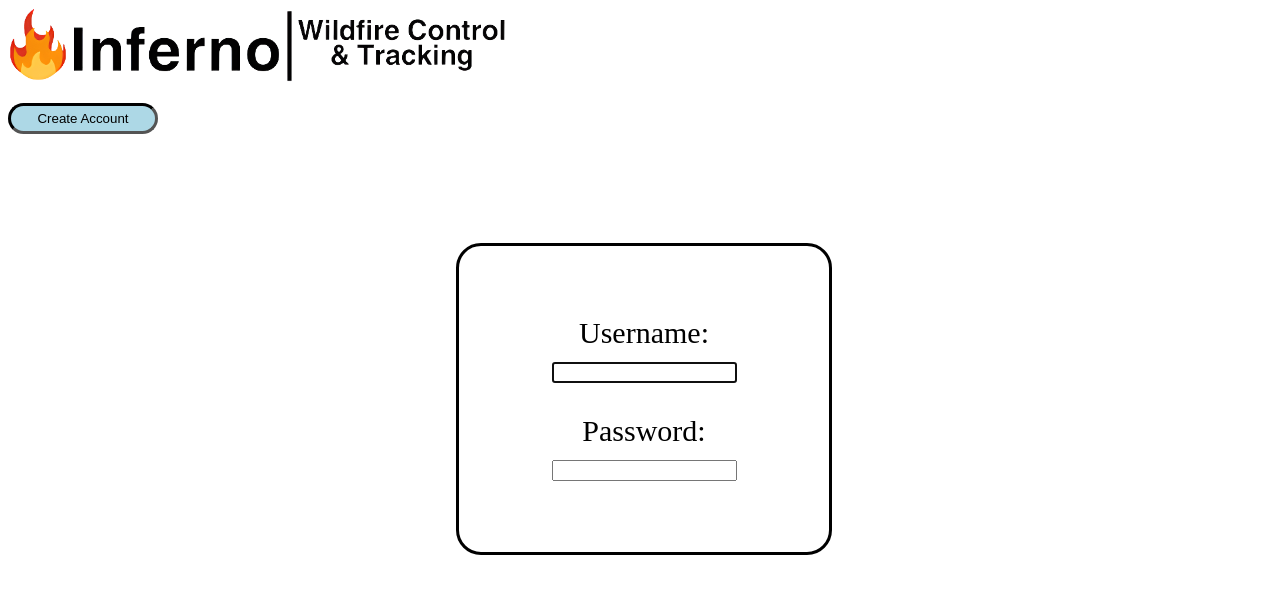
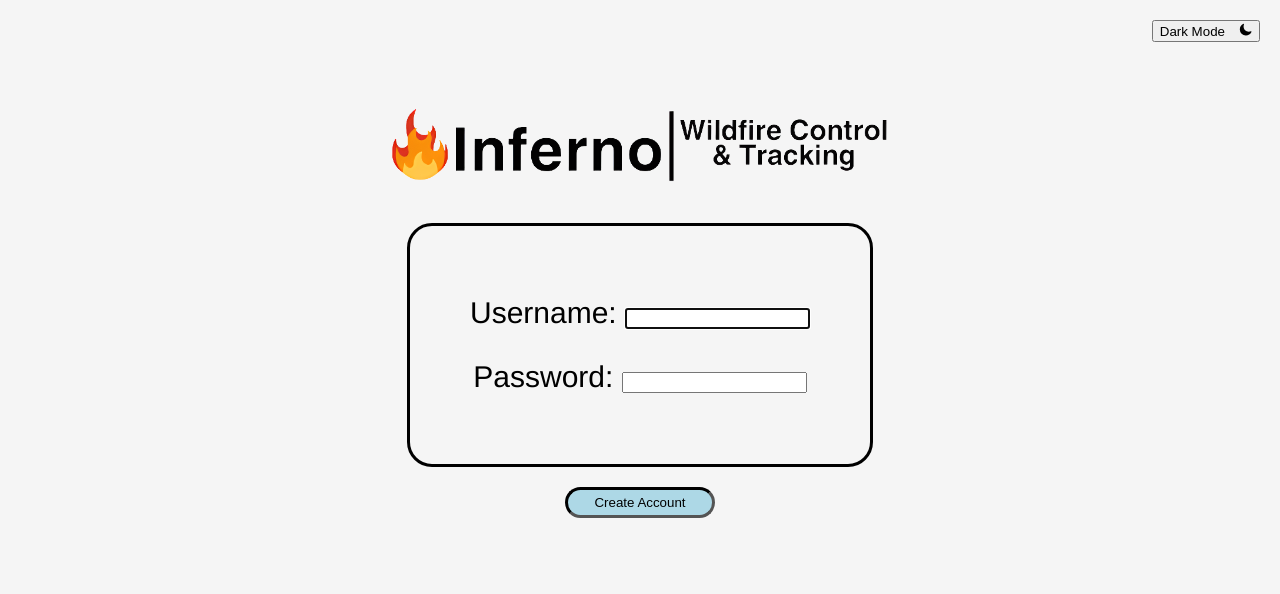
Before and after one commit to WVU-CS330-2024-08-Group04/Inferno, a plain HTML site: page AccCreate.html in a window 1280 px wide. Drawn offline with nearby package versions, Linux system fonts and the light colour scheme.

Commit message:
fixed button and added dark mode

```diff
--- a/AccCreate.css
+++ b/AccCreate.css
@@ -1,35 +1,38 @@
 
 body{
     font-size: 30px;
-    font-family: 'Times New Roman', Times, serif
+    background-color: whitesmoke;
+    font-family: Helvetica, sans-serif;
+    text-align: center;
+    transition: background-color 0.5s, color 0.5s;
 }
 
 img{
+    margin-top: 100px;
     width: 500px;
 }
 
 .userpass{
 
-    position:absolute;
+
     text-align: center;
-    margin-top: 150px;
-    margin-left: 35%;
-    margin-right: 35%;
+    margin-top: 30px;
+    margin-left: auto;
+    margin-right: auto;
+    width:30%;
     border: solid, black;
     border-radius: 25px;
-    padding-top:40px;
-    padding-bottom: 40px;
-    padding-left: 40px;
-    padding-right: 40px;
-   background-color: white;
+    padding:40px;
+    background-color: whitesmoke;
+    transition: background-color 0.5s, color 0.5s;
 
 }
 .createAccount{
+    text-align: center;
+    margin-top: 10px;
+}
 
 input[type = "submit"]{
-    text-align: center;
-    position:fixed;
-
     border:black;
     border-style: inset;
     border-radius: 25px;
@@ -38,6 +41,41 @@ input[type = "submit"]{
     padding: 5px;
     width: 150px;
     cursor:pointer;
+}
 
+button{
+    position: fixed;
+    top: 20px;
+    right: 20px;
+    cursor: pointer;
+    color: black;
+    transition: background-color 0.3s, color 0.3s;
 }
+
+button:hover {
+    background-color: #ddd;
 }
+
+.button_icon {
+    margin-left: 10px;
+}
+
+.dark-mode{
+    background-color: rgb(36, 44, 50);
+    color: whitesmoke;
+    font-family: Helvetica, sans-serif;
+    transition: background-color 0.5s, color 0.5s;
+}
+
+.dark-mode .userpass{
+    background-color: rgb(36, 44, 50);
+    border: solid, whitesmoke;
+}
+
+.dark-mode button {
+    background-color: #333;
+    color: white;
+}
+.dark-mode button:hover {
+    background-color: #444444;
+}
--- a/AccCreate.html
+++ b/AccCreate.html
@@ -7,7 +7,7 @@
     <link rel="stylesheet" href="AccCreate.css">
 </head>
 <body>
-    <img src="Inferno_wildfire_full_logo_cropped_upscaled.png" alt="img">
+    <img id="image" src="Inferno_wildfire_full_logo_cropped_upscaled.png" alt="img">
     <form method = "post" action="create_account.php">
         <div class = "userpass">
             <div>
@@ -30,8 +30,38 @@
     </div>
     </form>
 
-    <div>
+    <button id="clickMe" onclick="darkMode()">
+        <span id="clickMeText">Dark Mode</span>
+        <span class="button_icon">
+            <ion-icon name="moon"></ion-icon>
+        </span>
+    </button>
+    <script>
+        var clickCount = 0;
+        function darkMode() {
+            var element = document.body;
+            element.classList.toggle("dark-mode");
 
-    </div>
+            var img = document.getElementById("image");
+            var clickMeText = document.getElementById("clickMeText");
+            var buttonIcon = document.querySelector(".button_icon ion-icon");
+
+
+
+            if (element.classList.contains("dark-mode")) {
+                img.src = "Dark_Mode_Inferno_Full_Logo_cropped_upscaled.png";
+                clickMeText.textContent = "Light Mode";
+                buttonIcon.setAttribute("name", "sunny");
+            } else {
+
+                img.src = "Inferno_wildfire_full_logo_cropped_upscaled.png";
+                clickMeText.textContent = "Dark Mode";
+                buttonIcon.setAttribute("name", "moon");
+            }
+
+        }
+    </script>
+    <script type="module" src="https://unpkg.com/ionicons@7.1.0/dist/ionicons/ionicons.esm.js"></script>
+    <script nomodule src="https://unpkg.com/ionicons@7.1.0/dist/ionicons/ionicons.js"></script>
 </body>
 </html>
```
